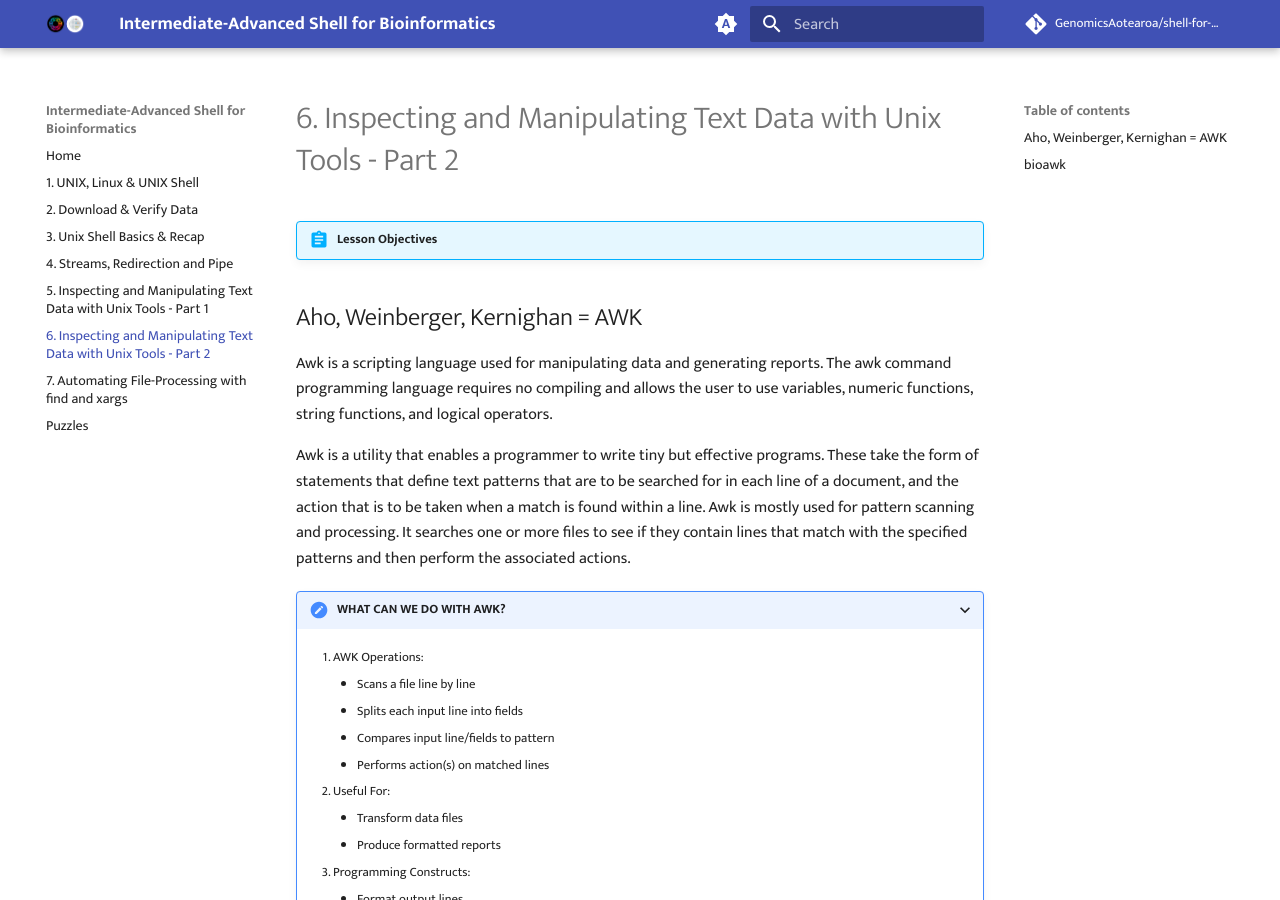
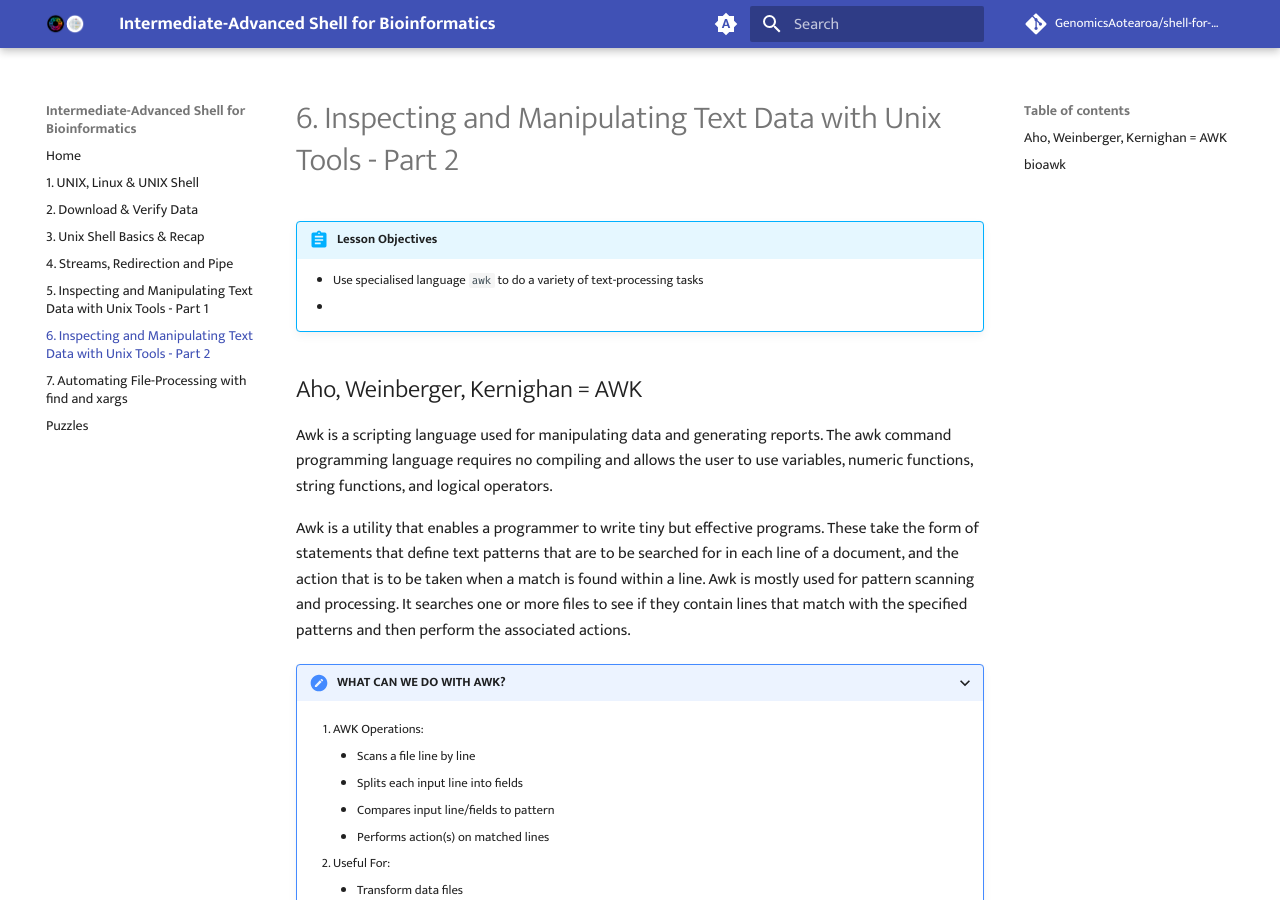
Before and after one commit to GenomicsAotearoa/shell-for-bioinformatics, an MkDocs documentation site: the page built from docs/5_inspectmanipulate2.md, in a window 1280 px wide and 900 px high. Built offline with MkDocs 1.6.1 and Material for MkDocs 9.7.7, drawn with Linux system fonts in a browser that asks for light colours; comment, search, counter and statistics services are not loaded; the version menu is left out.

Commit message:
add an objective to awk

```diff
--- a/docs/5_inspectmanipulate2.md
+++ b/docs/5_inspectmanipulate2.md
@@ -1,6 +1,9 @@
 # 6. Inspecting and Manipulating Text Data with Unix Tools - Part 2
 
 !!! abstract "Lesson Objectives"
+
+    * Use specialised language `awk` to do a variety of text-processing tasks
+    *
 
 ## Aho, Weinberger, Kernighan = AWK
 
```
